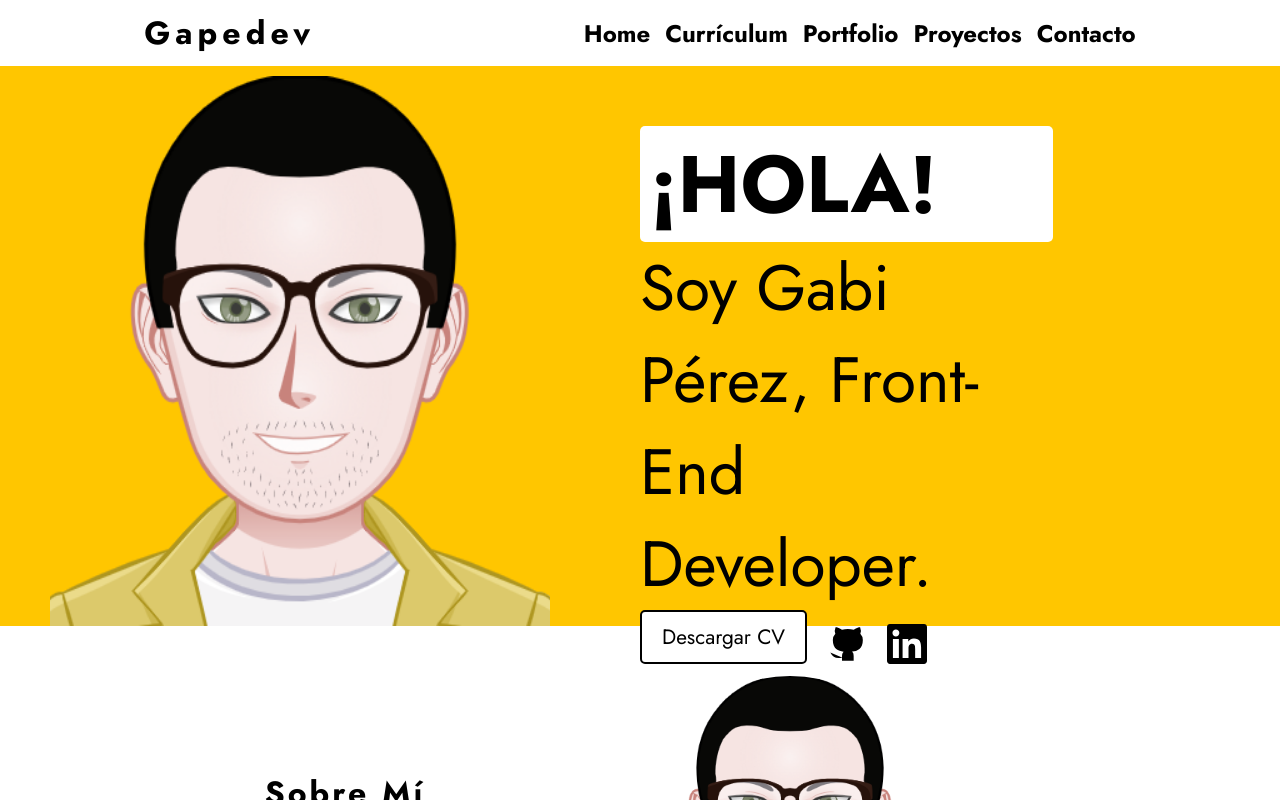
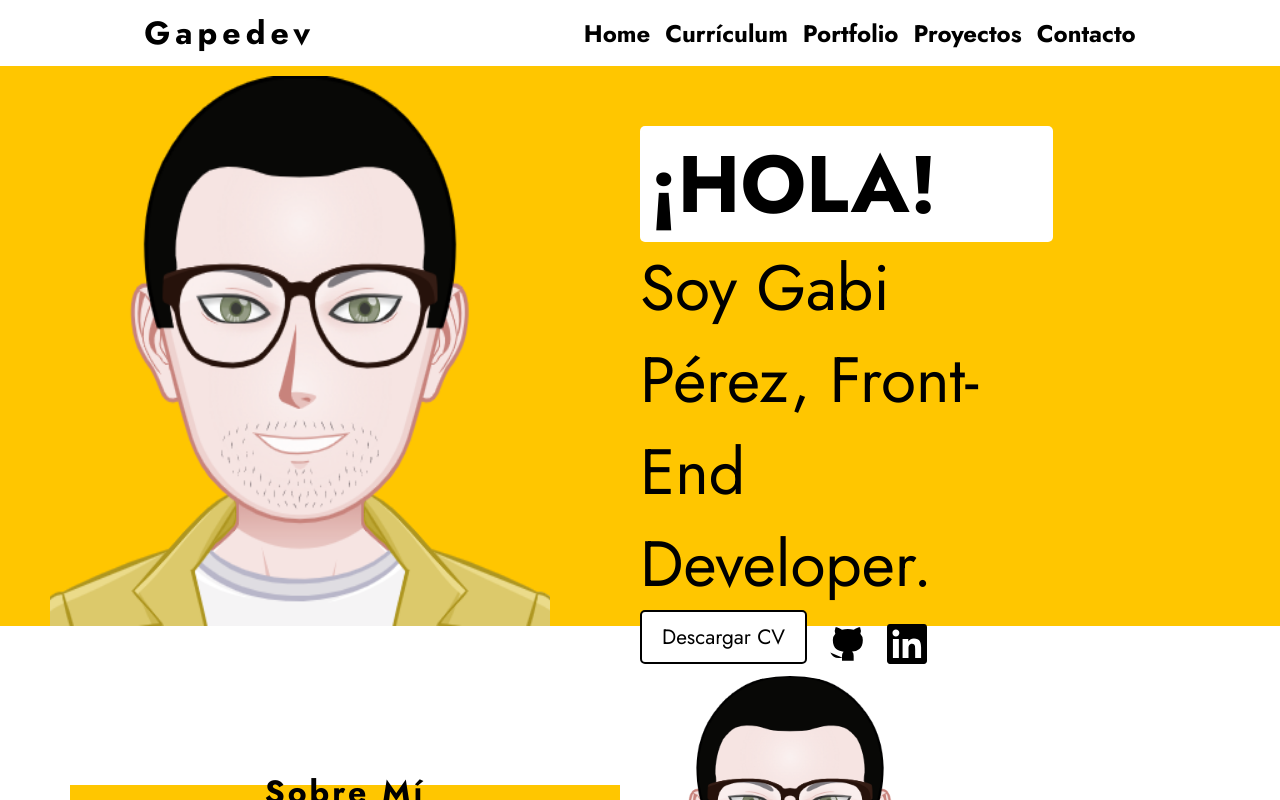
Before and after one commit to gapedev/React-Portfolio, a Next.js app: page / in a window 1280 px wide. In both pictures the pointer is over the element "Sobre Mí". Shown: the top 800 px of the page. Built offline with nearby package versions, Linux system fonts and the light colour scheme.

Commit message:
prueba github

```diff
--- a/styles/components/_about.scss
+++ b/styles/components/_about.scss
@@ -16,10 +16,10 @@
             font-size: 2rem;
             letter-spacing: 3px;
 
-            // border-bottom: 2px solid $primary;
-            // &:hover {
-            //     box-shadow:inset 0 -30px 0 0 $primary;
-            // }
+            border-bottom: 2px solid $primary;
+            &:hover {
+                box-shadow:inset 0 -30px 0 0 $primary;
+            }
         }
         p {
             text-align: left;
@@ -33,5 +33,4 @@
             margin: 0 auto;
         }
     }
-
 }
```
